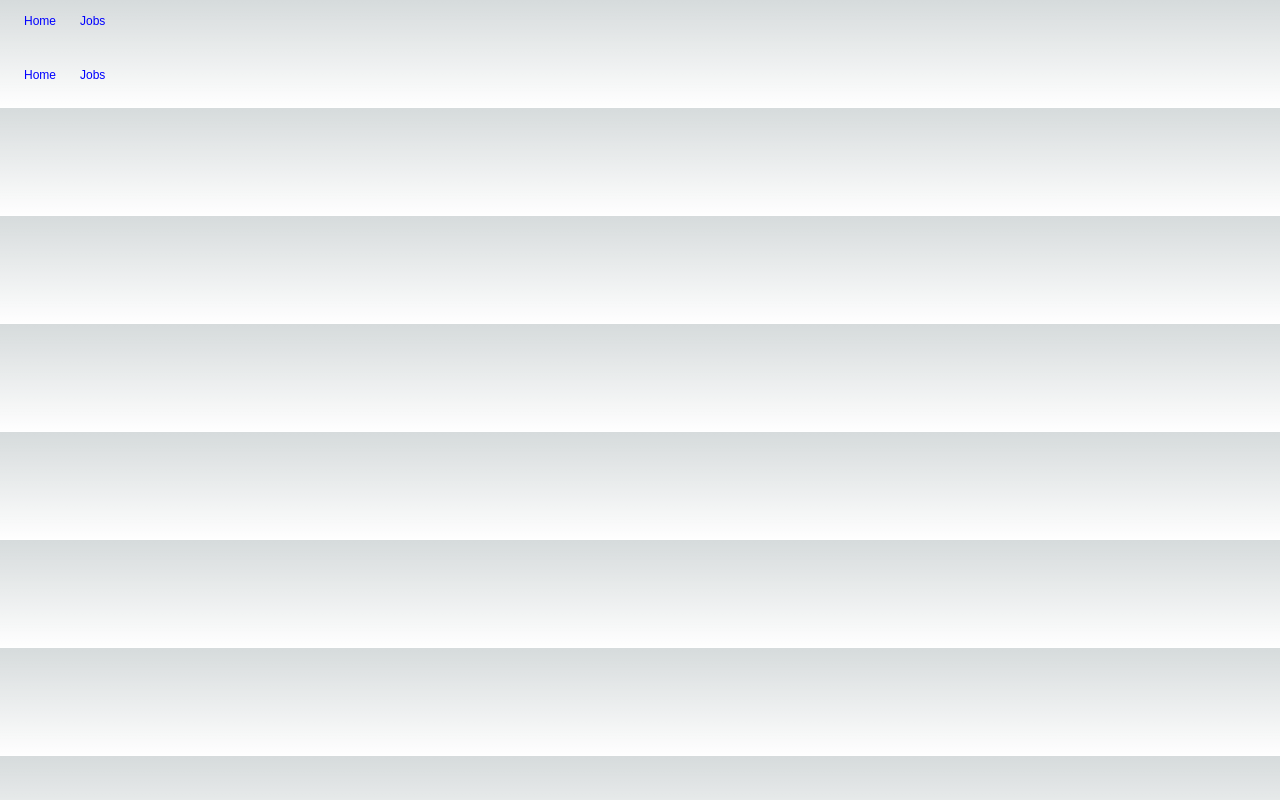
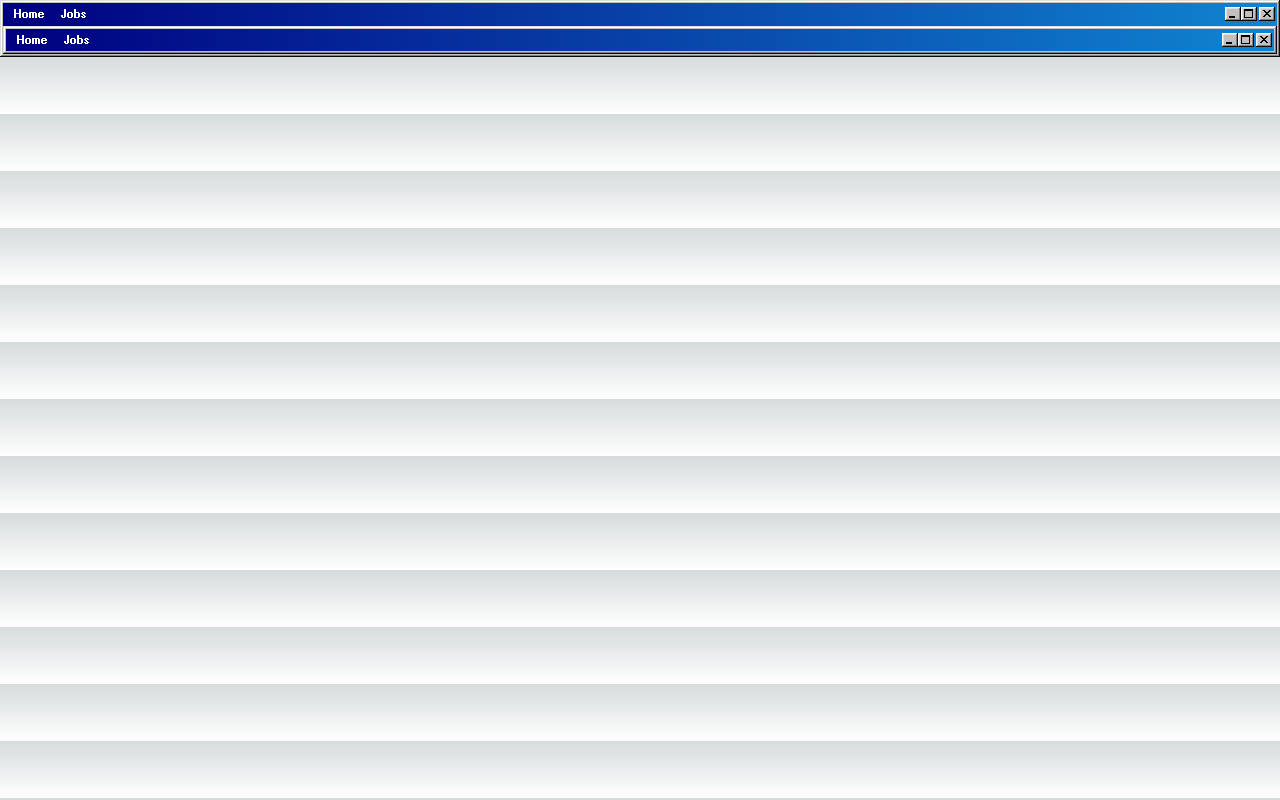
Before and after one commit to lambley/job-search-client, a Next.js app: page /layout in a window 1280 px wide. Built offline with nearby package versions, Linux system fonts and the light colour scheme.

Commit message:
Refactor navbar and layout components with 98css

```diff
--- a/src/components/navbar.tsx
+++ b/src/components/navbar.tsx
@@ -4,21 +4,21 @@ import { Navbar, Nav } from "react-bootstrap";
 
 const CustomNavbar = () => {
   return (
-    <Navbar
-      bg="dark"
-      variant="dark"
-      expand="lg"
-      className="border-bottom border-white pb-3"
-    >
-      <div className="m-3">
-        <Link href="/" passHref>
-          <Navbar.Brand className="p-3">Home</Navbar.Brand>
+    <div className="title-bar">
+      <div className="title-bar-text">
+        <Link href="/" passHref style={{ color: "white", padding: "8px" }}>
+          Home
         </Link>
-        <Link href="/jobs" passHref className="p-3">
+        <Link href="/jobs" passHref style={{ color: "white", padding: "8px"  }}>
           Jobs
         </Link>
       </div>
-    </Navbar>
+      <div className="title-bar-controls">
+        <button aria-label="Minimize"></button>
+        <button aria-label="Maximize"></button>
+        <button aria-label="Close"></button>
+      </div>
+    </div>
   );
 };
 
--- a/src/pages/layout.tsx
+++ b/src/pages/layout.tsx
@@ -3,10 +3,10 @@ import CustomNavbar from "../components/navbar";
 
 const Layout = ({ children }: PropsWithChildren) => {
   return (
-    <>
+    <div className="window">
       <CustomNavbar />
       {children}
-    </>
+    </div>
   );
 };
 
```
